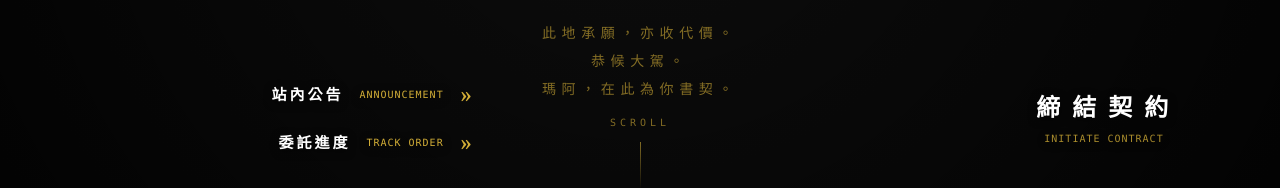
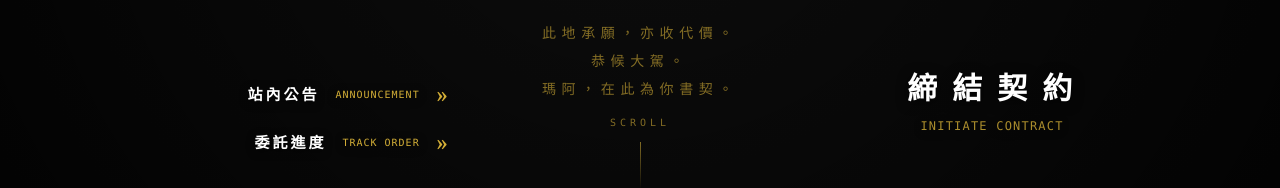
Before and after one commit to qq20001128-55/AMAMAMAMA, a React (Vite) app: page / in a window 1280 px wide. Shown: the part 586-774 px from the top of the page. Built offline with nearby package versions, Linux system fonts and the light colour scheme; no server answers; the database is empty.

Commit message:
fix: Adjust button padding and logo position
Increase right padding on navigation buttons for better spacing.
Slightly adjust the vertical position of the logo in the navbar for improved aesthetics.

```diff
--- a/src/App.tsx
+++ b/src/App.tsx
@@ -214,7 +214,7 @@ export default function App() {
                          onClick={() => {
                            document.getElementById('commission-queue-section')?.scrollIntoView({ behavior: 'smooth' });
                          }}
-                         className="flex w-full text-left items-center justify-end pr-2 group/btn1"
+                         className="flex w-full text-left items-center justify-end pr-6 xl:pr-8 group/btn1"
                        >
                          <div className="flex items-center gap-4 mr-4">
                            <span className="text-white text-[15px] font-bold tracking-[0.2em] drop-shadow-[0_2px_4px_rgba(0,0,0,0.8)] group-hover/btn1:text-[var(--theme-color,#d4af37)] transition-colors">站內公告</span>
@@ -226,7 +226,7 @@ export default function App() {
                        {/* Bottom Button: Tracking */}
                        <button
                          onClick={() => setPage('tracking')}
-                         className="flex w-full text-left items-center justify-end pr-2 group/btn2"
+                         className="flex w-full text-left items-center justify-end pr-6 xl:pr-8 group/btn2"
                        >
                          <div className="flex items-center gap-4 mr-4">
                            <span className="text-white text-[15px] font-bold tracking-[0.2em] drop-shadow-[0_2px_4px_rgba(0,0,0,0.8)] group-hover/btn2:text-[var(--theme-color,#d4af37)] transition-colors">委託進度</span>
@@ -239,21 +239,21 @@ export default function App() {
               </div>
 
               {/* Desktop Bottom Right Main Button */}
-              <div className="hidden md:block absolute bottom-12 right-12 z-20">
+              <div className="hidden md:block absolute bottom-12 right-12 lg:right-24 z-20">
                  <button
                     onClick={() => setPage('order')}
                     disabled={commissionStatus === 'closed'}
-                    className="group relative flex items-center justify-center w-56 md:w-64 h-20 md:h-24 disabled:opacity-50 disabled:grayscale transition-all duration-500"
+                    className="group relative flex items-center justify-center w-64 md:w-72 lg:w-96 h-24 md:h-28 lg:h-32 disabled:opacity-50 disabled:grayscale transition-all duration-500"
                  >
                    {siteConfig.bottomRightBgUrl && (
-                     <div className="absolute inset-0 bg-contain bg-center bg-no-repeat pointer-events-none" style={{ backgroundImage: `url(${siteConfig.bottomRightBgUrl})`}}></div>
+                     <div className="absolute inset-0 bg-contain bg-center bg-no-repeat pointer-events-none drop-shadow-lg" style={{ backgroundImage: `url(${siteConfig.bottomRightBgUrl})`}}></div>
                    )}
 
                    <div className="relative z-10 flex flex-col items-center">
-                      <span className={cn("text-xl md:text-2xl font-black tracking-[0.5em] ml-[0.35em] drop-shadow-[0_2px_4px_rgba(0,0,0,0.8)]", commissionStatus === 'closed' ? "text-red-500" : "text-white group-hover:text-[var(--theme-color,#d4af37)] transition-colors")}>
+                      <span className={cn("text-2xl lg:text-3xl font-black tracking-[0.5em] ml-[0.35em] drop-shadow-[0_2px_6px_rgba(0,0,0,0.8)]", commissionStatus === 'closed' ? "text-red-500" : "text-white group-hover:text-[var(--theme-color,#d4af37)] transition-colors")}>
                         {commissionStatus === 'closed' ? '局門暫閉' : '締結契約'}
                       </span>
-                      <span className="text-[8px] md:text-[10px] text-[var(--theme-color,#d4af37)] font-mono mt-2 tracking-widest drop-shadow-[0_2px_4px_rgba(0,0,0,0.8)] opacity-80 group-hover:opacity-100">
+                      <span className="text-[10px] lg:text-xs text-[var(--theme-color,#d4af37)] font-mono mt-3 tracking-widest drop-shadow-[0_2px_4px_rgba(0,0,0,0.8)] opacity-80 group-hover:opacity-100">
                         {commissionStatus === 'closed' ? 'COMMISSION CLOSED' : 'INITIATE CONTRACT'}
                       </span>
                    </div>
--- a/src/components/Navbar.tsx
+++ b/src/components/Navbar.tsx
@@ -38,7 +38,7 @@ export default function Navbar({ setPage, currentPage, user, siteConfig, socialL
       {/* Top Left Main Menu */}
       <nav className="fixed top-4 sm:top-6 left-4 sm:left-6 z-50 flex items-center gap-2 sm:gap-4 max-w-[70vw] sm:max-w-none flex-wrap sm:flex-nowrap">
         {siteConfig?.logoUrl && (
-          <div className="mr-2 md:mr-4 cursor-pointer" onDoubleClick={signInWithGoogle}>
+          <div className="mr-2 md:mr-4 cursor-pointer transform md:-translate-y-2 lg:-translate-y-3" onDoubleClick={signInWithGoogle}>
              <img src={siteConfig.logoUrl} alt="Icon" className="h-10 md:h-12 w-auto object-contain drop-shadow-[0_0_8px_rgba(255,255,255,0.2)]" crossOrigin="anonymous" />
           </div>
         )}
```
